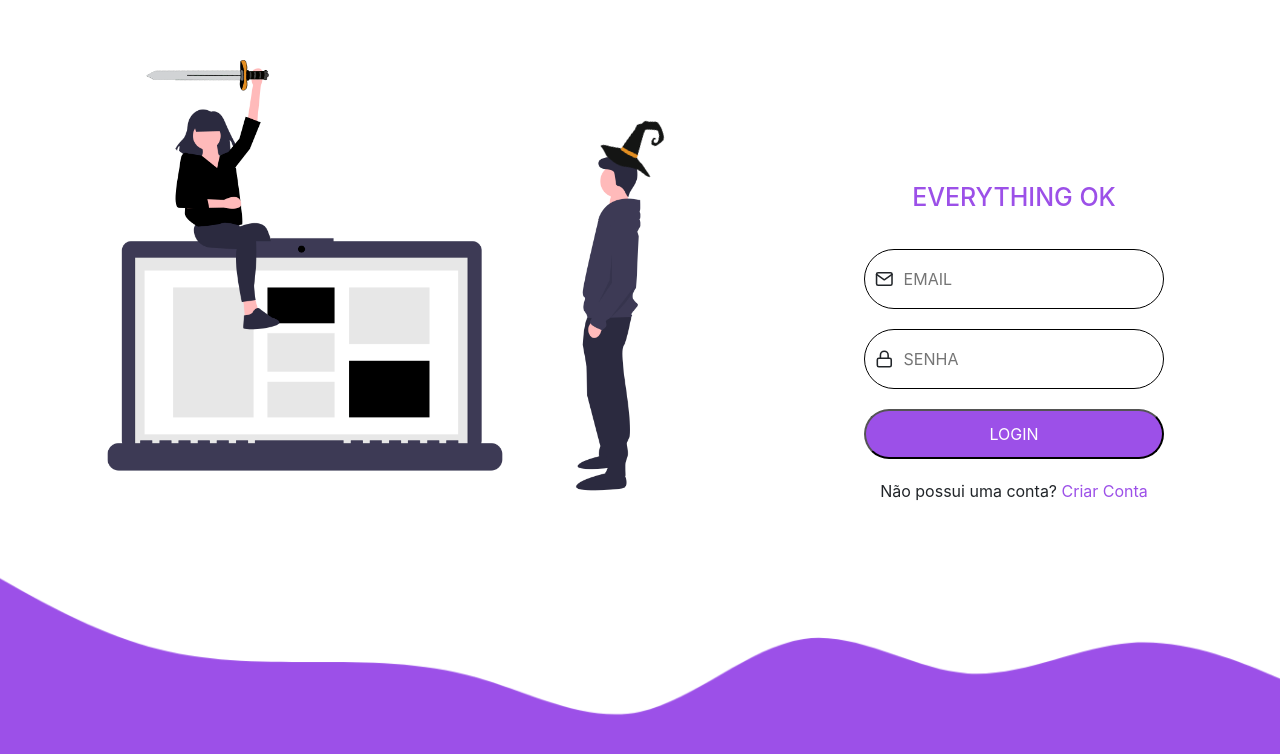
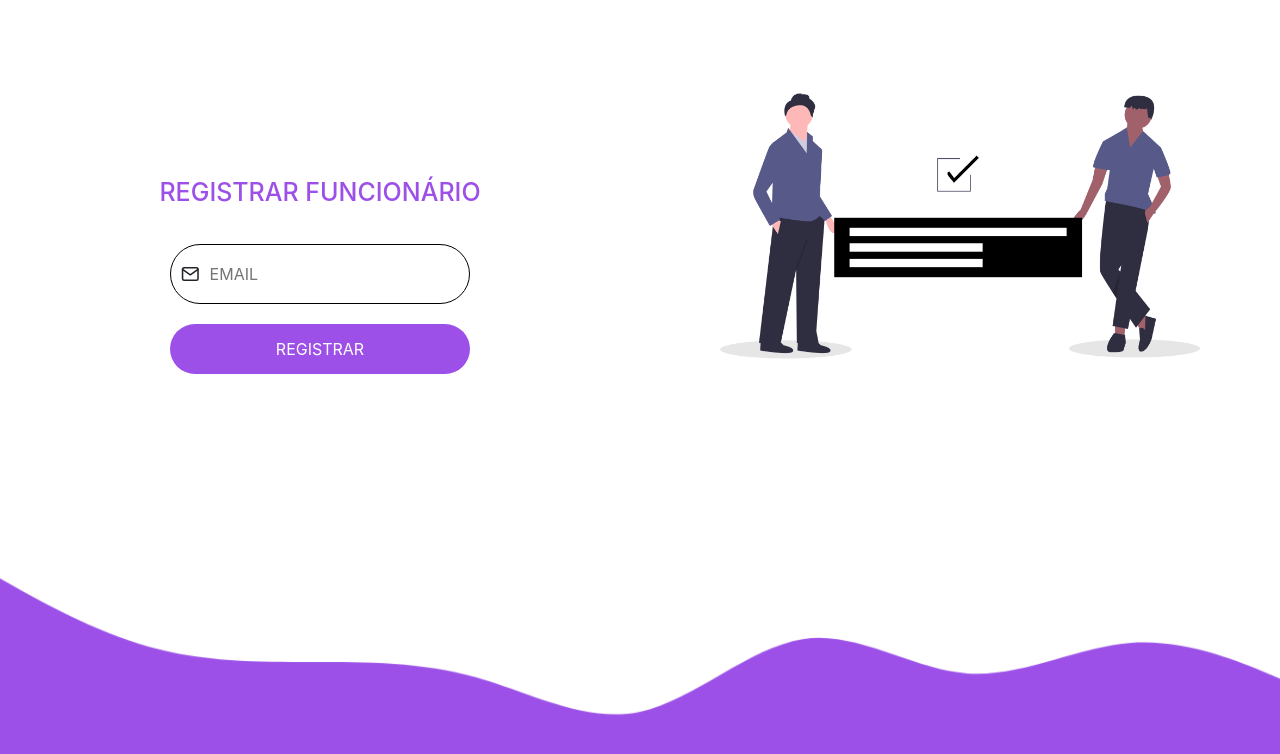
Before and after one commit to EveryThing0k/frontend, a React (Create React App) app: page /signup in a window 1280 px wide. Shown: the top 754 px of the page. Built offline with nearby package versions, Linux system fonts and the light colour scheme; the HTML template or start-up script is replaced by a standard one.

Commit message:
Page full

```diff
--- a/src/components/FormLogon/style.css
+++ b/src/components/FormLogon/style.css
@@ -36,6 +36,7 @@ input {
     height: 60px;
     border: 1px solid #000;
     margin: 10px 0;
+    outline: 0;
 }
 
 button{
@@ -45,10 +46,13 @@ button{
     height: 50px;
     border-radius: 60px;
     margin-top: 10px;
+    border: none;
+    outline: 0;
 }
 .back-link{
     color: #9C50E8;
     outline: 0;
+    cursor: pointer;
 }
 .texto-conta{
     margin-top: 20px;
--- a/src/components/SignUp/style-signup.css
+++ b/src/components/SignUp/style-signup.css
@@ -33,4 +33,5 @@
     justify-content: center;
     align-items:center;
     border: none;
+    outline:0;
 }
--- a/src/pages/Logon/styles.css
+++ b/src/pages/Logon/styles.css
@@ -6,6 +6,8 @@
 
 .imagem1 {
     padding: 20px;
+    margin-left: 20%;
+    margin-top: 5%;
 }
 
 
--- a/src/pages/SignUp/index.js
+++ b/src/pages/SignUp/index.js
@@ -3,7 +3,7 @@ import React from 'react';
 import './styles-signup.css';
 
 import FormSignup from '../../components/SignUp/index.js';
-import imgsignup from '../../assets/img_singup.png';
+import imgsignup from '../../assets/img_signup.png';
 import imgperson2 from '../../assets/img_logon2.png';
 
 export default function Logon() {
--- a/src/routes.js
+++ b/src/routes.js
@@ -4,13 +4,17 @@ import { Switch, Route } from 'react-router-dom';
 import Dashboard from './pages/Dashboard';
 import Profile from './pages/Profile';
 import Logon from './pages/Logon';
-import SingIn from './pages/SingIn';
+import Singin from './pages/SingIn';
+import Signup from './pages/SignUp';
 
 export default function routes() {
   return (
     <Switch>
-      <Route path="/singin">
-        <SingIn />
+      <Route path="/signup">
+        <Signup />
+      </Route>
+      <Route path="/signin">
+        <Singin />
       </Route>
       <Route path="/dashboard">
         <Dashboard />
@@ -18,7 +22,7 @@ export default function routes() {
       <Route path="/profile">
         <Profile />
       </Route>
-      <Route path="/" >
+      <Route path="/" exact >
         <Logon />
       </Route>
     </Switch>
```
Also changed, not shown: src/assets/img_signup.png (added).
